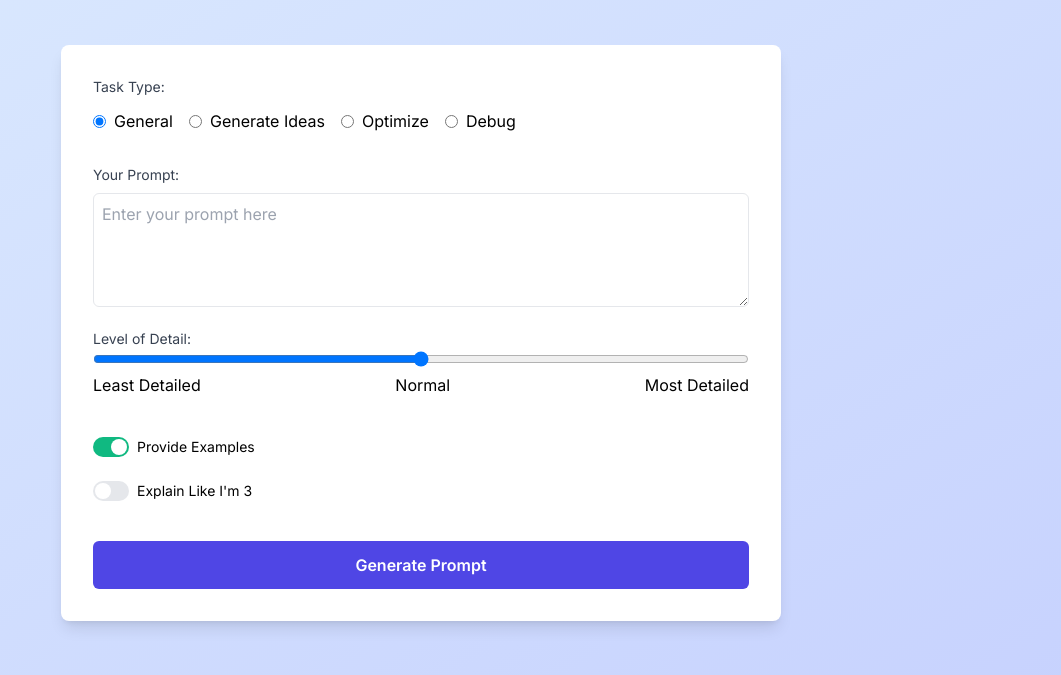
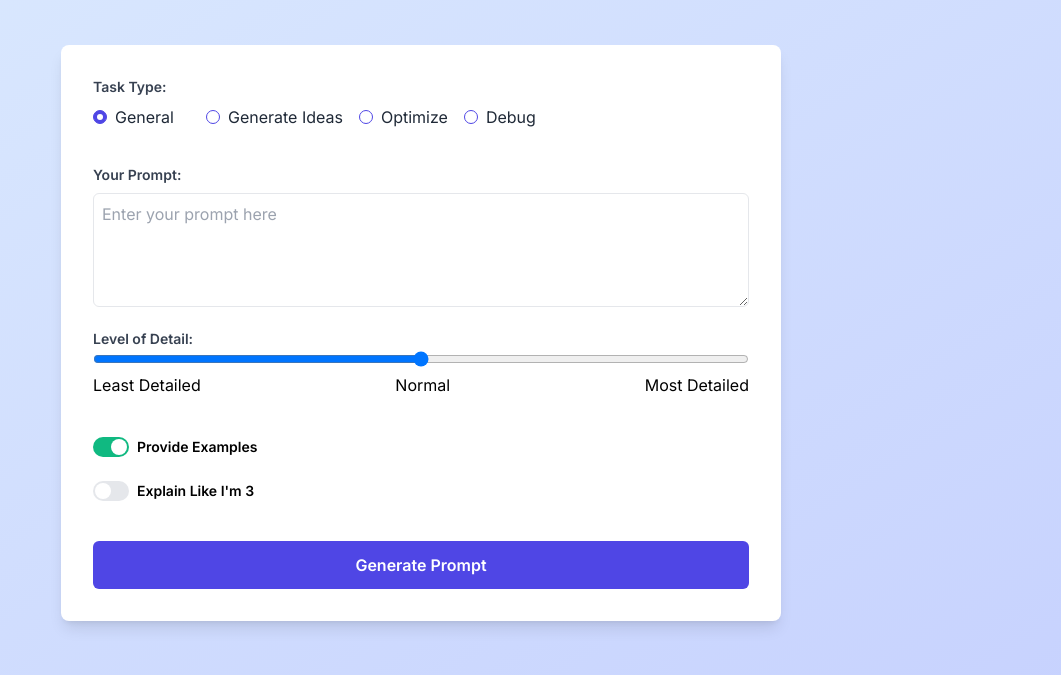
Before and after one commit to Peterliu8368/prompt-perfect, a website: page index.html in a window 1280 px wide. Shown: the part 99-774 px from the top of the page, without its empty margins (219-1280 px from the left). Drawn offline with Linux system fonts and the light colour scheme.

Commit message:
css update

```diff
--- a/index.html
+++ b/index.html
@@ -19,23 +19,27 @@
             <div id="main-panel" class="w-2/3">
                 <div class="bg-white rounded-lg shadow-lg p-8 space-y-8">
                     <div class="input-group">
-                        <label class="block text-sm font-medium text-gray-700 mb-3">Task Type:</label>
+                        <label class="block text-sm font-semibold text-gray-700 mb-3">Task Type:</label>
                         <div class="flex space-x-4">
-                            <label class="inline-flex items-center">
-                                <input type="radio" class="form-radio text-indigo-600" name="task" value="general" checked>
-                                <span class="ml-2">General</span>
+                            <label class="custom-radio">
+                                <input type="radio" class="form-radio" name="task" value="general" checked>
+                                <span class="radio-button"></span>
+                                <span class="radio-label">General</span>
                             </label>
-                            <label class="inline-flex items-center">
-                                <input type="radio" class="form-radio text-indigo-600" name="task" value="generate-ideas">
-                                <span class="ml-2">Generate Ideas</span>
+                            <label class="custom-radio">
+                                <input type="radio" class="form-radio" name="task" value="generate-ideas">
+                                <span class="radio-button"></span>
+                                <span class="radio-label">Generate Ideas</span>
                             </label>
-                            <label class="inline-flex items-center">
-                                <input type="radio" class="form-radio text-indigo-600" name="task" value="optimize">
-                                <span class="ml-2">Optimize</span>
+                            <label class="custom-radio">
+                                <input type="radio" class="form-radio" name="task" value="optimize">
+                                <span class="radio-button"></span>
+                                <span class="radio-label">Optimize</span>
                             </label>
-                            <label class="inline-flex items-center">
-                                <input type="radio" class="form-radio text-indigo-600" name="task" value="debug">
-                                <span class="ml-2">Debug</span>
+                            <label class="custom-radio">
+                                <input type="radio" class="form-radio" name="task" value="debug">
+                                <span class="radio-button"></span>
+                                <span class="radio-label">Debug</span>
                             </label>
                         </div>
                     </div>
@@ -46,19 +50,22 @@
                         <!-- Toggles will be dynamically inserted here -->
                     </div>
                     <div class="input-group">
-                        <label class="block text-sm font-medium text-gray-700 mb-3">Output Format:</label>
-                        <div class="flex flex-col space-y-2">
-                            <label class="inline-flex items-center">
-                                <input type="radio" class="form-radio text-indigo-600" name="output-format" value="bullet-points" checked>
-                                <span class="ml-2">Bullet Points</span>
+                        <label class="block text-sm font-semibold text-gray-700 mb-3">Output Format:</label>
+                        <div class="flex flex-col space-y-2 output-format-radios">
+                            <label class="custom-radio">
+                                <input type="radio" class="form-radio" name="output-format" value="bullet-points" checked>
+                                <span class="radio-button"></span>
+                                <span class="radio-label">Bullet Points</span>
                             </label>
-                            <label class="inline-flex items-center">
-                                <input type="radio" class="form-radio text-indigo-600" name="output-format" value="paragraph">
-                                <span class="ml-2">Paragraph</span>
+                            <label class="custom-radio">
+                                <input type="radio" class="form-radio" name="output-format" value="paragraph">
+                                <span class="radio-button"></span>
+                                <span class="radio-label">Paragraph</span>
                             </label>
-                            <label class="inline-flex items-center">
-                                <input type="radio" class="form-radio text-indigo-600" name="output-format" value="other">
-                                <span class="ml-2">Other</span>
+                            <label class="custom-radio">
+                                <input type="radio" class="form-radio" name="output-format" value="other">
+                                <span class="radio-button"></span>
+                                <span class="radio-label">Other</span>
                             </label>
                             <input type="text" id="custom-format" class="mt-2 p-2 w-full border rounded-md hidden" placeholder="Specify custom format">
                         </div>
--- a/script.js
+++ b/script.js
@@ -19,7 +19,7 @@ document.addEventListener('DOMContentLoaded', function() {
     const createField = (id, label, type = 'text', placeholder = '', isOptional = false, extraAttributes = '') => {
         return `
             <div class="input-group mb-4">
-                <label for="${id}" class="block text-sm font-medium text-gray-700 mb-2">
+                <label for="${id}" class="block text-sm font-semibold text-gray-700 mb-2">
                     ${label}${isOptional ? ' (optional)' : ''}:
                 </label>
                 <${type === 'textarea' ? 'textarea' : 'input'} id="${id}" class="w-full p-3 border border-gray-300 rounded-md shadow-sm focus:ring-indigo-500 focus:border-indigo-500" ${type !== 'textarea' ? `type="${type}"` : ''} placeholder="${placeholder}" ${type === 'textarea' ? 'rows="4"' : ''} ${extraAttributes}></${type === 'textarea' ? 'textarea' : 'input'}>
@@ -31,7 +31,7 @@ document.addEventListener('DOMContentLoaded', function() {
         return `
             <div class="flex items-center py-2">
                 <input type="checkbox" id="${id}" class="toggle-switch" ${isChecked ? 'checked' : ''}>
-                <label for="${id}" class="ml-2 text-sm font-medium text-gray-900">
+                <label for="${id}" class="ml-2 text-sm font-semibold text-gray-900">
                     ${label}
                     ${recommendation ? ` <span class="text-xs text-gray-500">(${recommendation})</span>` : ''}
                 </label>
@@ -42,7 +42,7 @@ document.addEventListener('DOMContentLoaded', function() {
     const createSlider = (id, label) => {
         return `
             <div class="mb-4">
-                <label for="${id}" class="block text-sm font-medium text-gray-700 mb-1">${label}:</label>
+                <label for="${id}" class="block text-sm font-semibold text-gray-700 mb-1">${label}:</label>
                 <input type="range" id="${id}" min="1" max="3" value="2" class="w-full h-2 bg-gray-200 rounded-lg appearance-none cursor-pointer">
                 <div class="flex justify-between text-xs text-gray-600 mt-1">
                     <span>Least Detailed</span>
--- a/styles.css
+++ b/styles.css
@@ -39,3 +39,89 @@
   .toggle-switch:checked::before {
     transform: translateX(16px);
   }
+
+  .custom-radio {
+    display: inline-flex;
+    align-items: center;
+    cursor: pointer;
+    margin-right: 16px;
+    margin-bottom: 8px;
+  }
+
+  .custom-radio input {
+    position: absolute;
+    opacity: 0;
+    cursor: pointer;
+  }
+
+  .radio-button {
+    position: relative;
+    height: 14px;
+    width: 14px;
+    background-color: #fff;
+    border: 1.5px solid #4f46e5;
+    border-radius: 50%;
+    margin-right: 8px;
+    transition: all 0.3s ease;
+    flex-shrink: 0;
+  }
+
+  .custom-radio:hover input ~ .radio-button {
+    background-color: #ede9fe;
+  }
+
+  .custom-radio input:checked ~ .radio-button {
+    background-color: #4f46e5;
+  }
+
+  .radio-button:after {
+    content: "";
+    position: absolute;
+    display: none;
+    top: 50%;
+    left: 50%;
+    transform: translate(-50%, -50%);
+    width: 6px;
+    height: 6px;
+    border-radius: 50%;
+    background: white;
+  }
+
+  .custom-radio input:checked ~ .radio-button:after {
+    display: block;
+  }
+
+  .radio-label {
+    font-size: 16px;
+    color: #1f2937;
+    line-height: 1;
+    display: flex;
+    align-items: center;
+  }
+
+  /* Specific styles for task type radio buttons */
+  .task-type-radios .custom-radio {
+    margin-bottom: 0;
+  }
+
+  /* Specific styles for output format radio buttons */
+  .output-format-radios .custom-radio {
+    margin-right: 0;
+    width: 100%;
+  }
+
+  .output-format-radios {
+    display: grid;
+    grid-template-columns: 1fr;
+    gap: 5px; /* Adjust this value to increase/decrease spacing */
+  }
+
+  .output-format-radios .custom-radio {
+    margin: 0; /* Remove any existing margins */
+    width: 100%;
+  }
+
+  /* Style for the custom format input */
+  #custom-format {
+    margin-top: 5px; /* Match the gap of the grid */
+  }
```
Also changed, not shown: dist/output.css.
